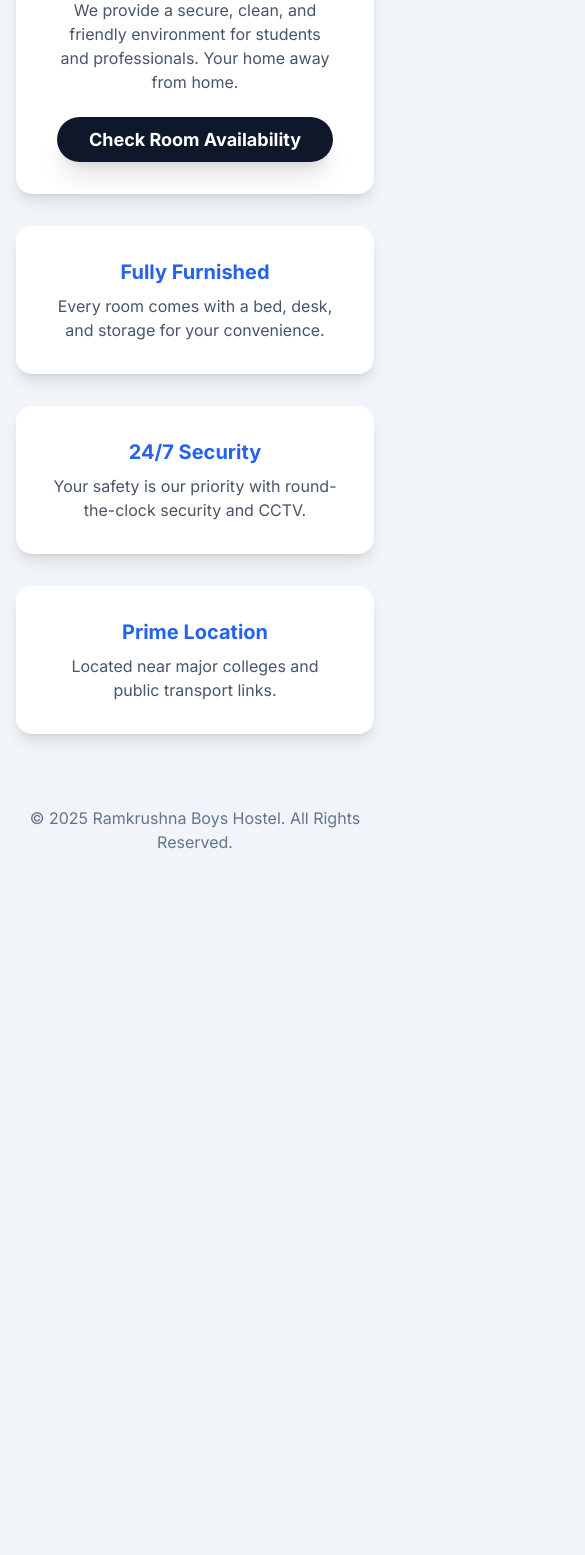
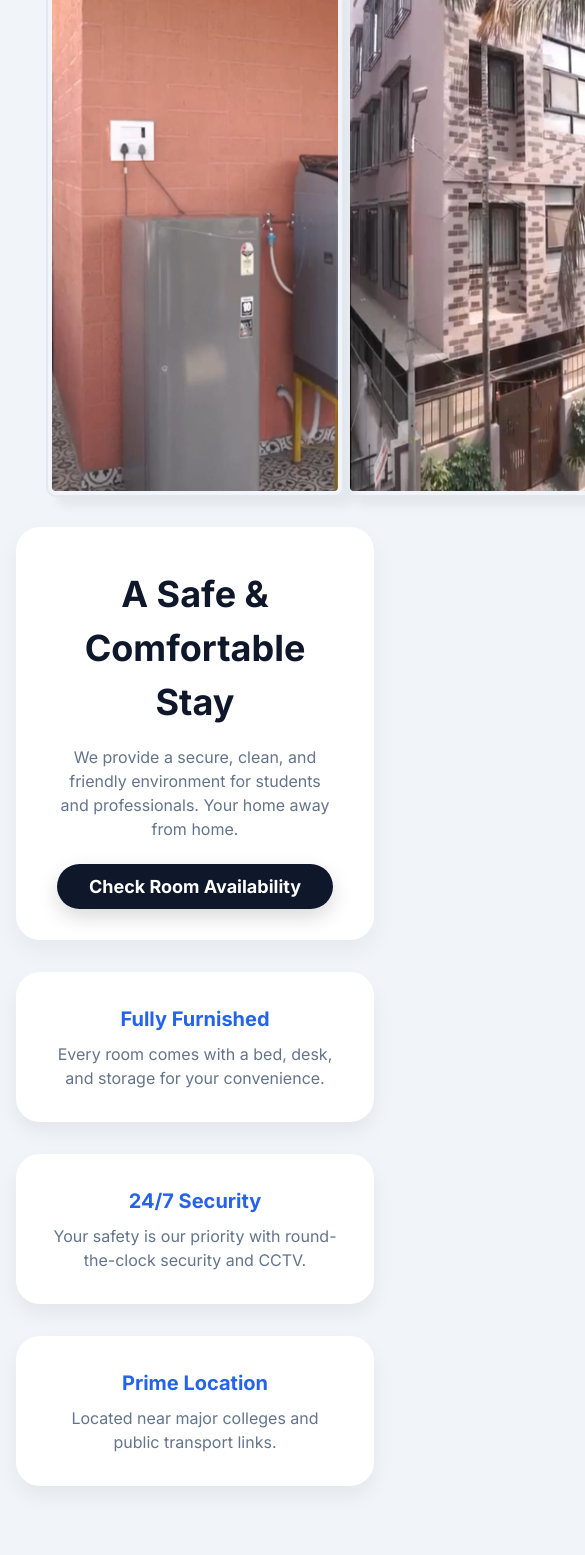
Before and after one commit to derpx06/Ramkrushna-Boys-Hostel, a website: page public/homePage/home.html in a window 390 px wide. Shown: the part 306-1861 px from the top of the page, 585 px wide, since content can reach past the window. Before the commit the page ends 1216 px from the top, so only its background shows below. Drawn offline with nearby package versions, Linux system fonts and the light colour scheme.

Commit message:
gallery addded

```diff
--- a/public/homePage/home.html
+++ b/public/homePage/home.html
@@ -1,73 +1,79 @@
 <!DOCTYPE html>
 <html lang="en">
 <head>
-    <meta charset="UTF-8">
-    <meta name="viewport" content="width=device-width, initial-scale=1.0">
+  <meta charset="UTF-8" />
+  <meta name="viewport" content="width=device-width, initial-scale=1.0" />
   <title>Ramkrushna Boys Hostel</title>
-    <!-- Tailwind CSS for styling -->
+  <!-- Tailwind CSS -->
   <script src="https://cdn.tailwindcss.com"></script>
-    <!-- Google Font for a clean look -->
-    <link rel="preconnect" href="https://fonts.googleapis.com">
-    <link rel="preconnect" href="https://fonts.gstatic.com" crossorigin>
-    <link href="https://fonts.googleapis.com/css2?family=Inter:wght@400;500;700&display=swap" rel="stylesheet">
-    <style>
-        /* Applying the Inter font to the whole page */
-        body {
-            font-family: 'Inter', sans-serif;
-        }
-    </style>
+  <!-- Google Fonts -->
+  <link rel="preconnect" href="https://fonts.googleapis.com" />
+  <link rel="preconnect" href="https://fonts.gstatic.com" crossorigin />
+  <link href="https://fonts.googleapis.com/css2?family=Inter:wght@400;500;700&display=swap" rel="stylesheet" />
+  <!-- External CSS -->
+  <link rel="stylesheet" href="./style.css" />
 </head>
-<body class="bg-slate-100 text-slate-800">
+<body class="bg-slate-100 text-slate-800 font-inter">
 
-    <!-- Main container for the page content -->
   <div class="container mx-auto p-4 md:p-6">
 
-        <!-- Header Section with Curved Bottom -->
+    <!-- Header -->
     <header class="bg-white rounded-2xl shadow-lg p-6 mb-8">
       <nav class="flex justify-between items-center">
         <h1 class="text-2xl md:text-3xl font-bold text-blue-600">Ramkrushna Boys Hostel</h1>
         <div class="hidden md:flex items-center space-x-6">
-                    <a href="#" class="text-slate-600 hover:text-blue-500 transition-colors">Home</a>
-                    <a href="#" class="text-slate-600 hover:text-blue-500 transition-colors">Facilities</a>
-                    <a href="#" class="bg-blue-600 text-white px-5 py-2 rounded-full font-semibold hover:bg-blue-700 transition-colors shadow-md">Contact</a>
+          <a href="#" class="nav-link">Home</a>
+          <a href="#" class="nav-link">Facilities</a>
+          <a href="#" class="contact-btn">Contact</a>
         </div>
       </nav>
     </header>
 
-        <!-- Main Content Area -->
+    <!-- Main Section -->
     <main>
-            <!-- Hero Section with a welcoming message -->
-            <section class="bg-white text-center p-10 md:p-16 rounded-2xl shadow-lg">
-                <h2 class="text-4xl md:text-5xl font-bold text-slate-900 mb-4">A Safe & Comfortable Stay</h2>
-                <p class="text-slate-600 max-w-2xl mx-auto mb-8">
+        <div class="gallery">
+        <h1 class="text-2xl font-bold text-center text-slate-800 mb-6">Gallery</h1>
+        <div class="images">
+        <img src="../images/1.jpeg" alt="Image 1" />
+        <img src="../images/2.jpeg" alt="Image 2" />
+        <img src="../images/3.jpeg" alt="Image 3" />
+        <img src="../images/4.jpeg" alt="Image 4" />
+        <img src="../images/5.jpeg" alt="Image 5" />
+        <img src="../images/6.jpeg" alt="Image 6" />
+        <img src="../images/7.jpeg" alt="Image 7" />
+        <img src="../images/8.jpeg" alt="Image 8" />
+        <img src="../images/9.jpeg" alt="Image 9" />
+        <img src="../images/10.jpeg" alt="Image 10" />
+    </div>
+    </div>
+    </section>
+      <!-- Hero Section -->
+      <section class="hero">
+        <h2 class="hero-title">A Safe & Comfortable Stay</h2>
+        <p class="hero-desc">
           We provide a secure, clean, and friendly environment for students and professionals. Your home away from home.
         </p>
-                <a href="#" class="bg-slate-900 text-white px-8 py-3 rounded-full font-bold hover:bg-slate-700 transition-colors text-lg shadow-xl">
-                    Check Room Availability
-                </a>
+        <a href="#" class="availability-btn">Check Room Availability</a>
       </section>
 
-            <!-- Features Section -->
-            <section class="grid md:grid-cols-3 gap-8 mt-8">
-                <!-- Feature Card 1 -->
-                <div class="bg-white p-8 rounded-2xl shadow-lg text-center">
-                    <h3 class="text-xl font-bold text-blue-600 mb-2">Fully Furnished</h3>
-                    <p class="text-slate-600">Every room comes with a bed, desk, and storage for your convenience.</p>
+      <!-- Features -->
+      <section class="features">
+        <div class="feature-card">
+          <h3 class="feature-title">Fully Furnished</h3>
+          <p class="feature-desc">Every room comes with a bed, desk, and storage for your convenience.</p>
         </div>
-                <!-- Feature Card 2 -->
-                <div class="bg-white p-8 rounded-2xl shadow-lg text-center">
-                    <h3 class="text-xl font-bold text-blue-600 mb-2">24/7 Security</h3>
-                    <p class="text-slate-600">Your safety is our priority with round-the-clock security and CCTV.</p>
+        <div class="feature-card">
+          <h3 class="feature-title">24/7 Security</h3>
+          <p class="feature-desc">Your safety is our priority with round-the-clock security and CCTV.</p>
         </div>
-                <!-- Feature Card 3 -->
-                <div class="bg-white p-8 rounded-2xl shadow-lg text-center">
-                    <h3 class="text-xl font-bold text-blue-600 mb-2">Prime Location</h3>
-                    <p class="text-slate-600">Located near major colleges and public transport links.</p>
+        <div class="feature-card">
+          <h3 class="feature-title">Prime Location</h3>
+          <p class="feature-desc">Located near major colleges and public transport links.</p>
         </div>
       </section>
     </main>
 
-        <!-- Footer Section -->
+    <!-- Footer -->
     <footer class="text-center py-10 mt-8">
       <p class="text-slate-500">&copy; 2025 Ramkrushna Boys Hostel. All Rights Reserved.</p>
     </footer>
--- a/public/homePage/style.css
+++ b/public/homePage/style.css
@@ -1,3 +1,115 @@
-h1{
-    background-color: red;
+/* === Global Styles === */
+body {
+  font-family: 'Inter', sans-serif;
 }
+
+/* === Header Navigation Links === */
+.nav-link {
+  color: #64748b; /* slate-600 */
+  transition: color 0.3s ease;
+}
+.nav-link:hover {
+  color: #3b82f6; /* blue-500 */
+}
+
+.contact-btn {
+  background-color: #2563eb; /* blue-600 */
+  color: white;
+  padding: 0.5rem 1.25rem;
+  border-radius: 9999px;
+  font-weight: 600;
+  box-shadow: 0 2px 6px rgba(0, 0, 0, 0.1);
+  transition: background-color 0.3s ease;
+}
+.contact-btn:hover {
+  background-color: #1d4ed8; /* blue-700 */
+}
+
+/* === Hero Section === */
+.hero {
+  background-color: white;
+  text-align: center;
+  padding: 2.5rem;
+  border-radius: 1.5rem;
+  box-shadow: 0 10px 25px rgba(0, 0, 0, 0.05);
+}
+.hero-title {
+  font-size: 2.25rem;
+  font-weight: 700;
+  color: #0f172a; /* slate-900 */
+  margin-bottom: 1rem;
+}
+.hero-desc {
+  color: #64748b; /* slate-600 */
+  max-width: 42rem;
+  margin: 0 auto 2rem auto;
+}
+.availability-btn {
+  background-color: #0f172a; /* slate-900 */
+  color: white;
+  padding: 0.75rem 2rem;
+  font-size: 1.125rem;
+  font-weight: bold;
+  border-radius: 9999px;
+  transition: background-color 0.3s ease;
+  box-shadow: 0 8px 20px rgba(0, 0, 0, 0.15);
+}
+.availability-btn:hover {
+  background-color: #334155; /* slate-700 */
+}
+
+/* === Feature Cards === */
+.features {
+  display: grid;
+  grid-template-columns: 1fr;
+  gap: 2rem;
+  margin-top: 2rem;
+}
+
+@media (min-width: 768px) {
+  .features {
+    grid-template-columns: repeat(3, 1fr);
+  }
+}
+
+.feature-card {
+  background-color: white;
+  padding: 2rem;
+  border-radius: 1.5rem;
+  text-align: center;
+  box-shadow: 0 10px 20px rgba(0, 0, 0, 0.06);
+}
+
+.feature-title {
+  font-size: 1.25rem;
+  font-weight: bold;
+  color: #2563eb; /* blue-600 */
+  margin-bottom: 0.5rem;
+}
+
+.feature-desc {
+  color: #64748b; /* slate-600 */
+}
+
+/* === Optional: Gallery or Extra Custom Styling === */
+.gallery {
+  display: flex;
+  flex-direction: column;
+  align-items: center;
+  justify-content: center;
+  gap: 20px;
+  margin: 30px;
+}
+.images{
+    display: flex;
+    flex-direction: row;
+}
+.images img{
+      border: 2px solid #e2e8f0; /* gray-300 */
+  border-radius: 10px;
+  padding: 0.25rem;
+  box-shadow: 10px 10px 10px rgba(0, 0, 0, 0.05);
+    &:hover{
+        transform: scale(1.2);
+    }
+}
```
Lines whose indentation alone changed are shown as unchanged.
